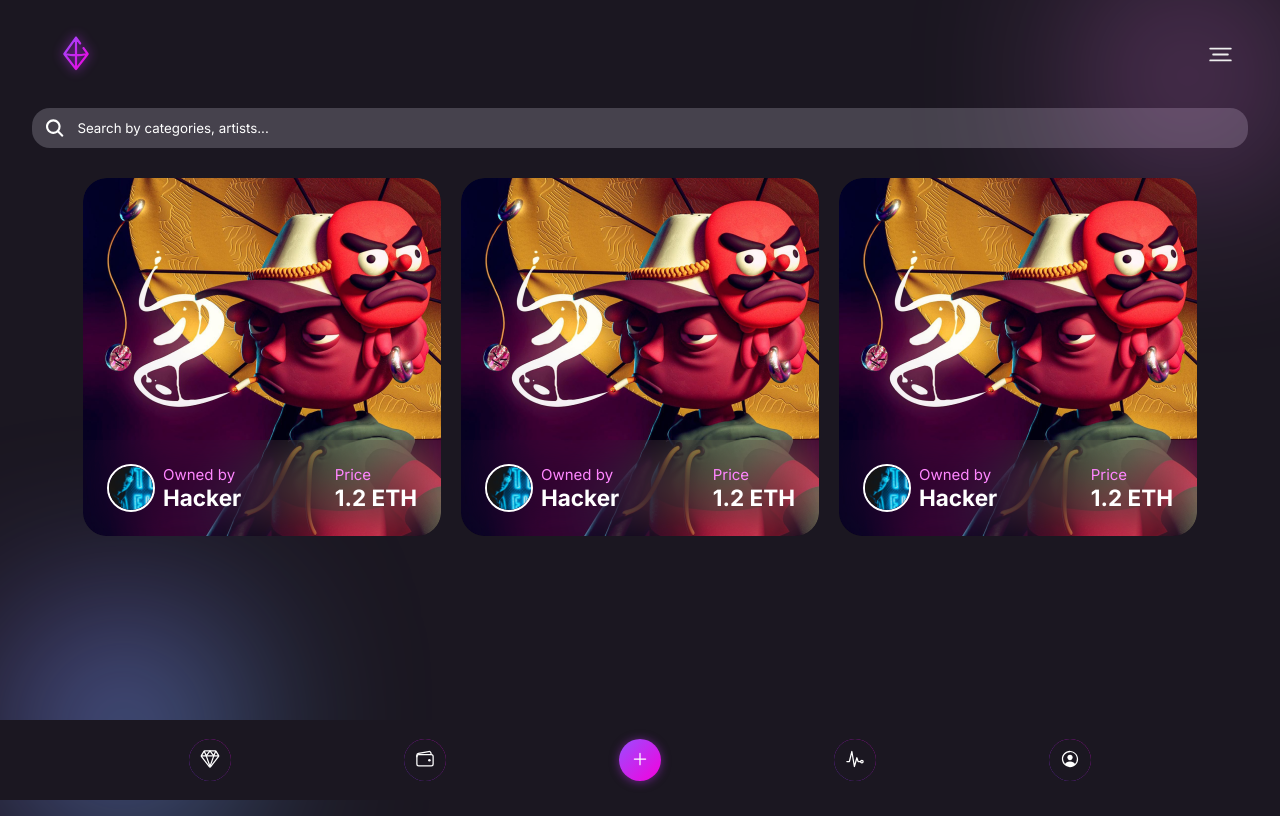
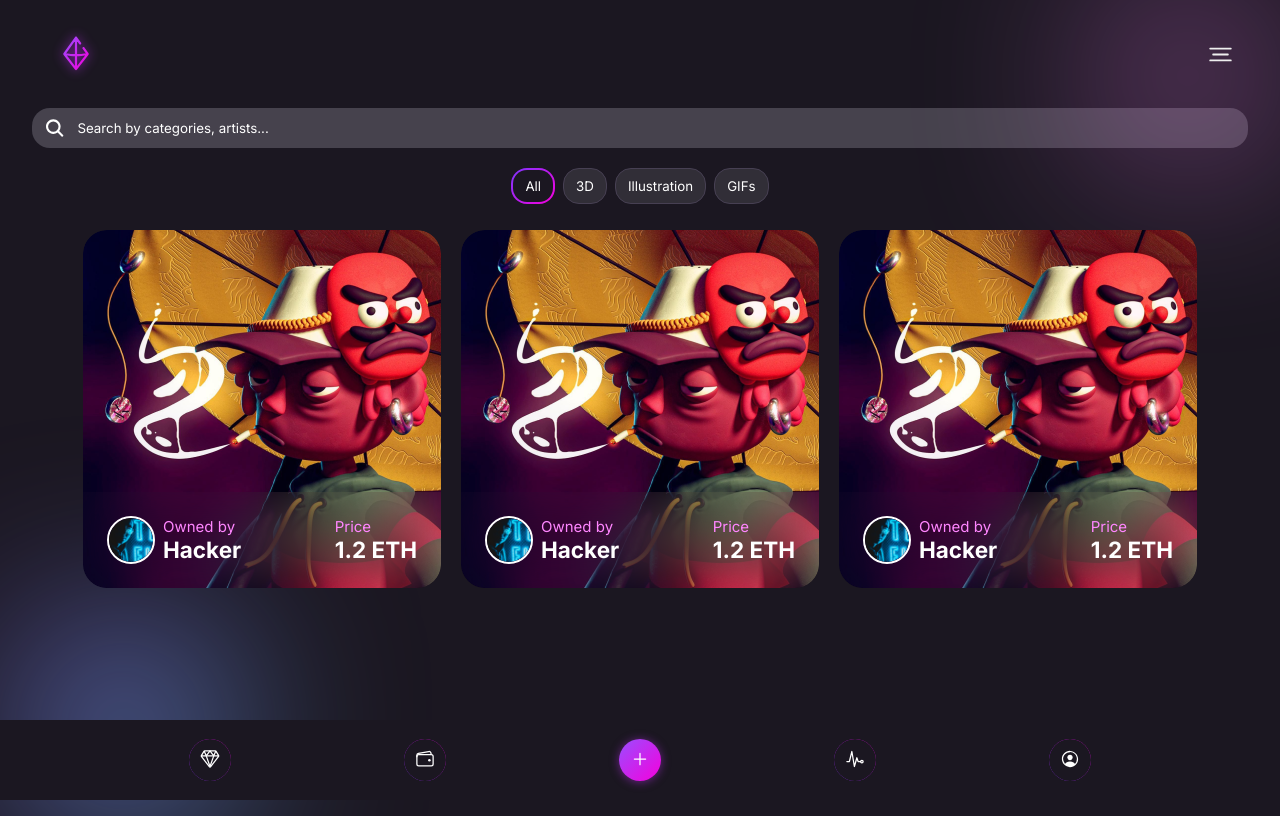
Before and after one commit to GabrielCastilhoV/crypto-marketplace, a Next.js app: page / in a window 1280 px wide. Built offline with nearby package versions, Linux system fonts and the light colour scheme.

Commit message:
feat: create category component

```diff
--- /dev/null
+++ b/src/components/Category/index.tsx
@@ -0,0 +1,30 @@
+import { useState } from 'react'
+
+import { CategoryMock } from './mock'
+
+import * as S from './styles'
+
+export const Category = () => {
+  const [categories, setCategories] = useState([])
+
+  return (
+    <S.Wrapper>
+      <S.Button
+        className={categories.length === 0 ? 'active' : ''}
+        onClick={() => setCategories([])}
+      >
+        All
+      </S.Button>
+
+      {CategoryMock?.map((category) => (
+        <S.Button
+          key={category.name}
+          className={categories.includes(category.name) ? 'active' : ''}
+          onClick={() => setCategories([category.name])}
+        >
+          {category.name}
+        </S.Button>
+      ))}
+    </S.Wrapper>
+  )
+}
--- /dev/null
+++ b/src/components/Category/mock.ts
@@ -0,0 +1,5 @@
+export const CategoryMock = [
+  { name: '3D' },
+  { name: 'Illustration' },
+  { name: 'GIFs' }
+]
--- /dev/null
+++ b/src/components/Category/styles.ts
@@ -0,0 +1,31 @@
+import { styled } from 'styles/stitches.config'
+
+export const Wrapper = styled('div', {
+  display: 'flex',
+  alignItems: 'center',
+  justifyContent: 'center',
+  gap: '$2',
+  flexWrap: 'wrap',
+  my: '$4'
+})
+
+export const Button = styled('button', {
+  h: 36,
+  borderRadius: '16px',
+  padding: '$2 $3',
+
+  color: '$white',
+  bg: 'rgba(239, 239, 239, 0.1)',
+  border: '1px solid $gray400',
+  cursor: 'pointer',
+  transition: '$fast',
+
+  '&:hover': {
+    filter: 'brightness(0.8)'
+  },
+
+  '&.active': {
+    bg: 'linear-gradient($bg, $bg) padding-box, linear-gradient(135deg, $purple600, $pink600) border-box',
+    border: '2px solid transparent'
+  }
+})
--- a/src/components/index.ts
+++ b/src/components/index.ts
@@ -4,3 +4,4 @@ export * from './Glow'
 export * from './User'
 export * from './Card'
 export * from './Search'
+export * from './Category'
--- a/src/layouts/home/index.tsx
+++ b/src/layouts/home/index.tsx
@@ -1,5 +1,5 @@
 import { Header, Navigation } from 'modules'
-import { Card, Glow, Search } from 'components'
+import { Card, Category, Glow, Search } from 'components'
 import { CardMock } from 'components/Card/mock'
 
 import * as S from './styles'
@@ -13,6 +13,8 @@ export const HomeLayout = () => {
 
       <Search />
 
+      <Category />
+
       <S.CardsContainer>
         {CardMock?.map((card, index) => (
           <Card key={index} {...card} />
```
Also changed, not shown: 2 other files (tests, documents, lock files or other folders).
